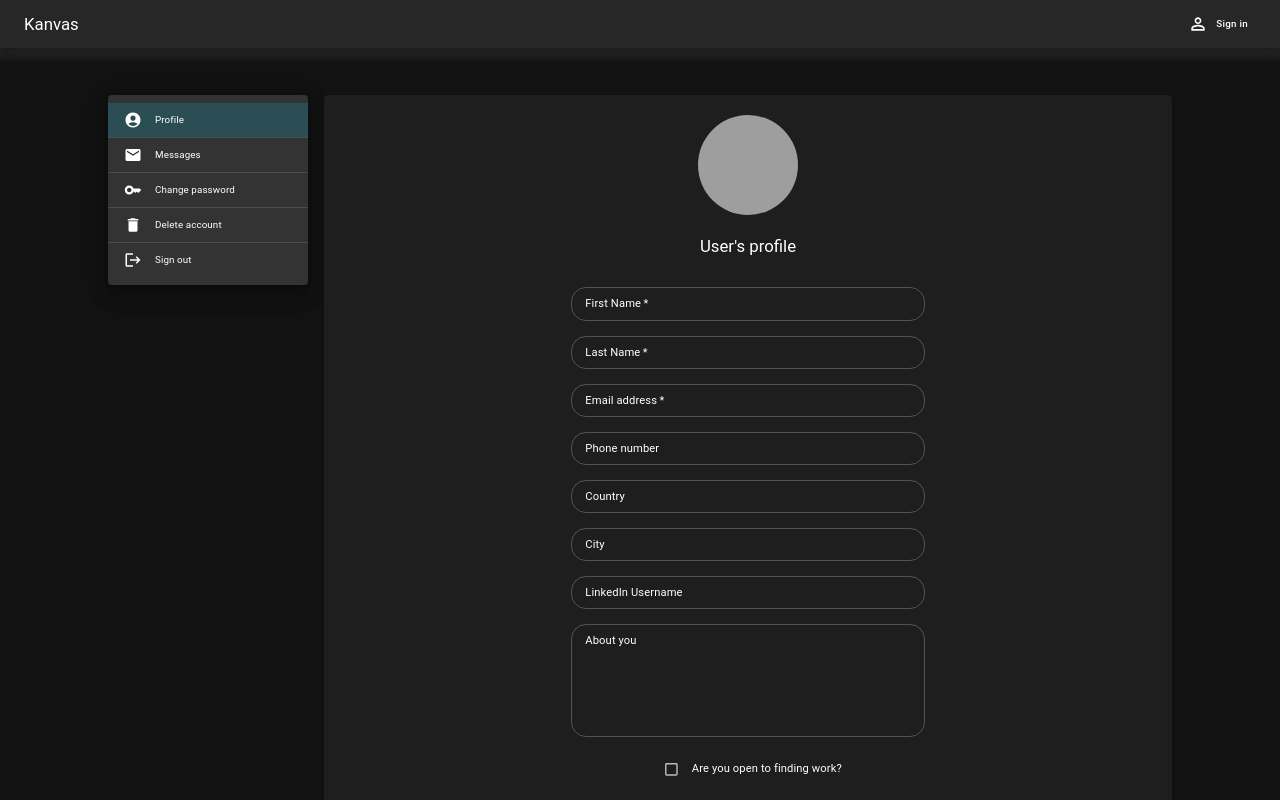
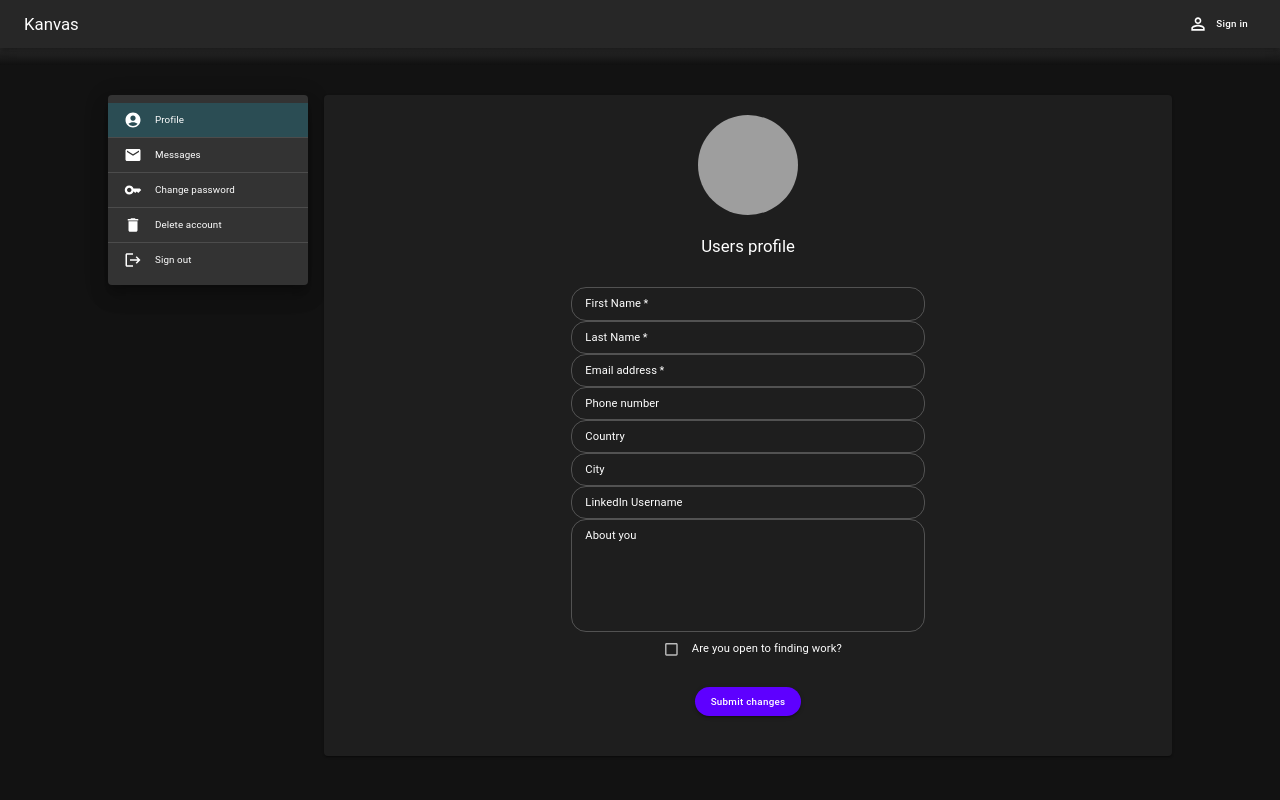
Before and after one commit to Magikarppi/kanvas, a React (Create React App) app in the folder front/: page /profile in a window 1280 px wide. Shown: the top 800 px of the page. Built offline with nearby package versions, Linux system fonts and the light colour scheme; grey boxes are pictures that could not be loaded.

Commit message:
href added, removed margin rule theme.tsx

```diff
--- a/front/src/components/UserProfile/UserProfile.tsx
+++ b/front/src/components/UserProfile/UserProfile.tsx
@@ -21,7 +21,7 @@ const UserProfile = () => {
             </Tooltip>
 
             <Typography variant="h5" style={{ marginBottom: "30px" }}>
-                User's profile
+                Users profile
             </Typography>
 
             <Grid container style={{ marginBottom: "40px" }}>
--- a/front/src/pages/Nonlogin/RegistrationPage/RegistrationForm.tsx
+++ b/front/src/pages/Nonlogin/RegistrationPage/RegistrationForm.tsx
@@ -224,7 +224,7 @@ const RegistrationForm = () => {
                     </Button>
                     <Grid container justifyContent="flex-end">
                         <Grid item>
-                            <Link href="#">
+                            <Link href="http://localhost:3000/sign-in">
                     Already have an account? Sign in
                             </Link>
                         </Grid>
--- a/front/src/theme/theme.tsx
+++ b/front/src/theme/theme.tsx
@@ -46,13 +46,6 @@ let theme = createTheme({
                 },
             },
         },
-        MuiTextField: {
-            styleOverrides: {
-                root: {
-                    marginBottom: "15px",
-                },
-            },
-        },
         MuiListItemIcon: {
             styleOverrides: {
                 root: {
```
